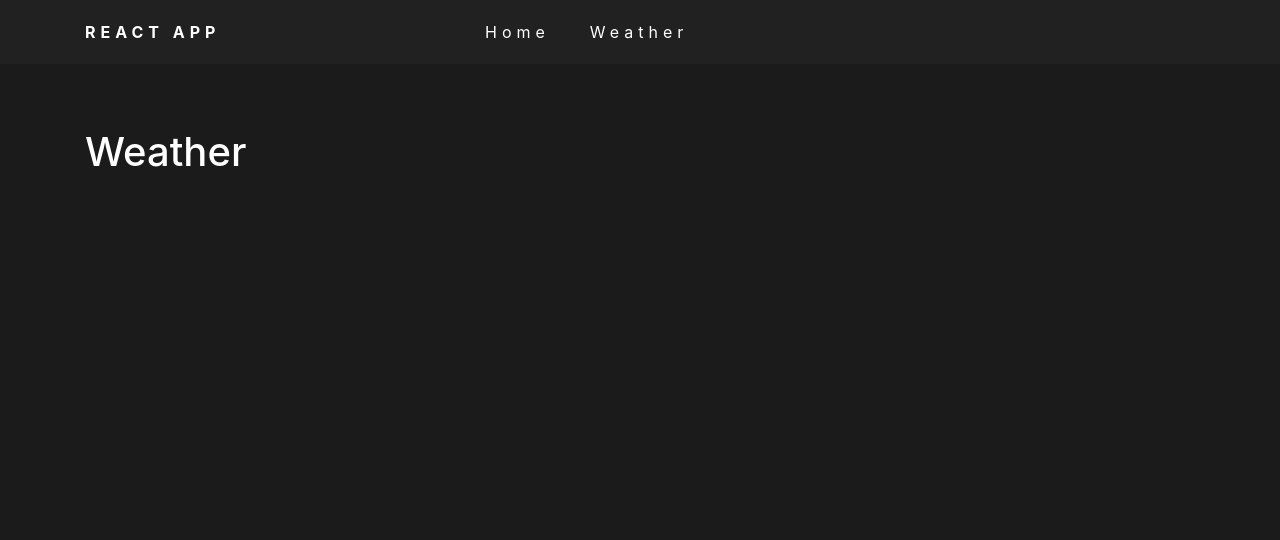
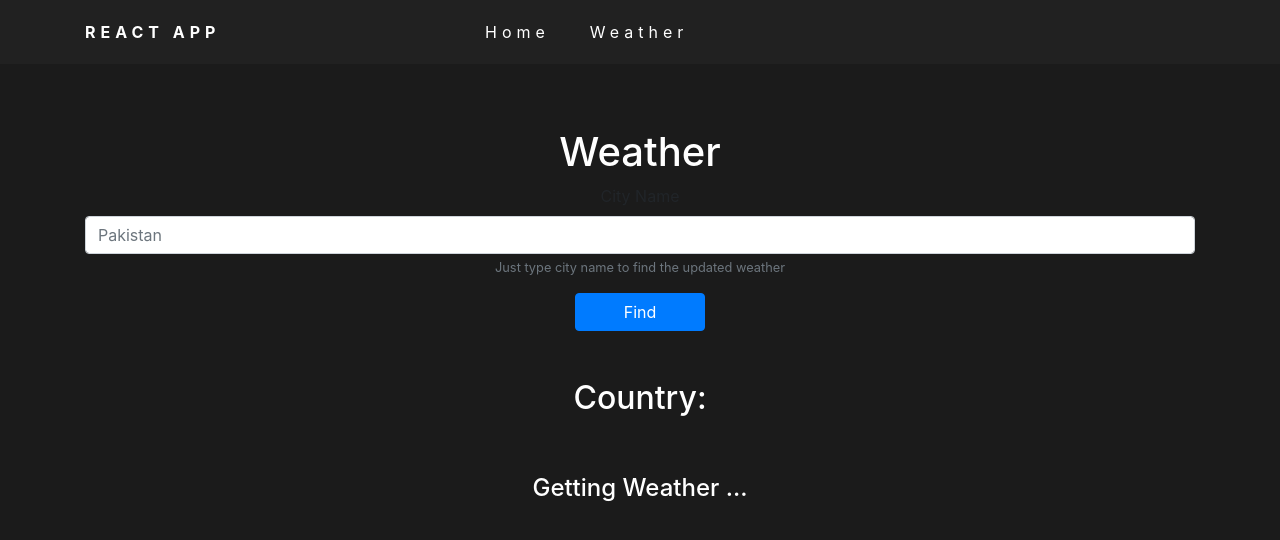
Before and after one commit to muhammadawaisshaikh/react-intro-and-weather-sample, a React (Create React App) app: page /weather in a window 1280 px wide. Shown: the top 540 px of the page. Built offline with nearby package versions, Linux system fonts and the light colour scheme; no server answers.

Commit message:
getting weather accomplished from geolocation and custom input country

```diff
--- a/src/assets/css/home.css
+++ b/src/assets/css/home.css
@@ -19,22 +19,22 @@
     top: 30%;
 }
 
-.mainHead .content p ul {
+.mainHead .content ul {
     list-style: none;
     display: flex;
 }
 
-.mainHead .content p ul li {
+.mainHead .content ul li {
     padding: 0 10px;
     border-right: 1px solid #e4e4e4;
     opacity: 0.6;
 }
 
-.mainHead .content p ul li:first-child {
+.mainHead .content ul li:first-child {
     padding: 0 10px 0 0;
 }
 
-.mainHead .content p ul li:last-child {
+.mainHead .content ul li:last-child {
     border-right: 0;
 }
 
--- a/src/assets/css/weather.css
+++ b/src/assets/css/weather.css
@@ -1,3 +1,7 @@
 .weather {
     padding: 5% 0;
 }
+
+.section {
+    padding: 10px 0;
+}
--- a/src/components/Home.js
+++ b/src/components/Home.js
@@ -32,7 +32,6 @@ class Home extends React.Component {
                                             <h2>
                                                 I'm a Full Stack Developer
                                             </h2>
-                                            <p>
                                             <ul>
                                                 <li>Angular</li>
                                                 <li>React</li>
@@ -41,8 +40,6 @@ class Home extends React.Component {
                                                 <li>Ruby on Rails</li>
                                                 <li>UI/UX</li>
                                             </ul>
-                                            </p>
-
                                         </div>
                                     </div>
 
--- a/src/components/Weather.js
+++ b/src/components/Weather.js
@@ -71,17 +71,65 @@ class Weather extends React.Component{
         console.log(position);
     }
 
+    onCountryChange(event) {
+        // console.log(event.target.value);
+
+        this.setState({
+            country: event.target.value
+        });
+    }
+
+    findWeather() {
+        console.log(this.state.country);
+        this.getWeather();
+    }
+
 
     render() {
         return(
             <div>
 
-                <div className="weather">
+                <div className="weather text-center">
                     <div className="container">
                         <div className="row">
 
                             <div className="col-md-12">
                                <h1>Weather</h1>
+
+                                <form>
+                                    <div class="form-group">
+                                        <label for="exampleInputEmail1">City Name</label>
+                                        <input type="text" class="form-control" placeholder="Pakistan" onChange={(event) => {this.onCountryChange(event)}} />
+                                        <small class="form-text text-muted">Just type city name to find the updated weather</small>
+                                    </div>
+                                    <button type="submit" class="btn btn-primary px-5" onClick={() => {this.findWeather()}}>Find</button>
+                                </form>
+
+                                <h2 className="py-5">Country: <b><i>{this.state.country}</i></b></h2>
+
+                                {
+                                    this.state.data.data ?
+                                    <div className="content">
+                                        <div className="section">
+                                            <h4>Weather: <span>{this.state.data.data.weather["0"].main}</span></h4>
+                                        </div>
+                                        <div className="section">
+                                            <h4>Temprature: <span>{this.state.data.data.main.temp}</span></h4>
+                                        </div>
+                                        <div className="section">
+                                            <h4>Feels Like: <span>{this.state.data.data.main.feels_like}</span></h4>
+                                        </div>
+                                        <div className="section">
+                                            <h4>Humidity: <span>{this.state.data.data.main.humidity}</span></h4>
+                                        </div>
+                                        <div className="section">
+                                            <h4>Wind Speed: <span>{this.state.data.data.wind.speed}</span></h4>
+                                        </div>
+                                    </div>
+                                :
+                                    <h4>Getting Weather ...</h4>
+                                }
+
                             </div>
 
                         </div>
```
Lines whose indentation alone changed are shown as unchanged.
